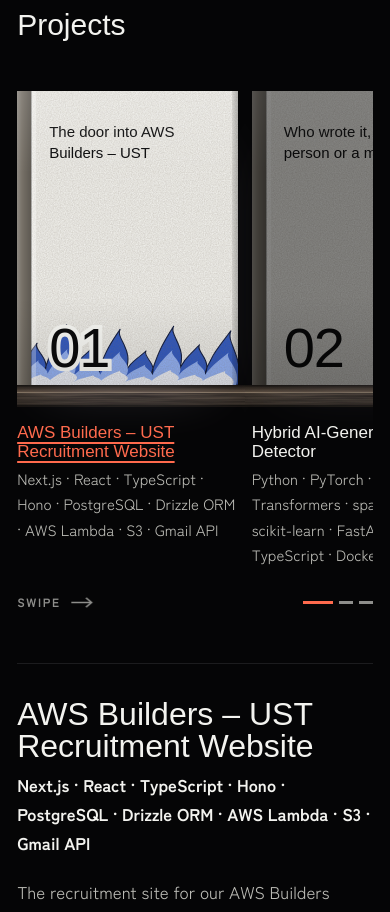
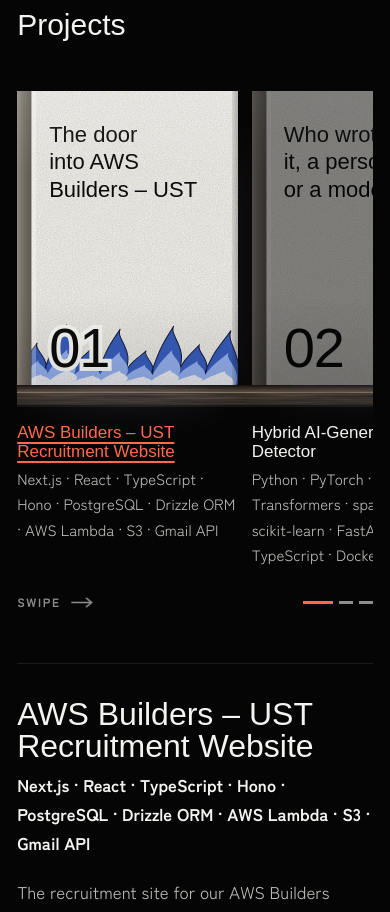
Before and after one commit to n4t5Uuu/Bleach-Inspired-Portfolio, a Next.js app: page / in a window 390 px wide. Shown: the part 2520-3432 px from the top of the page. Built offline with nearby package versions, Linux system fonts and the light colour scheme; a web font is replaced by a local one.

Commit message:
feat(volumes): make the cover titles fill more of the cover
The title was capped at 16 characters wide and 1.25rem, so it filled a
small corner of the cover. It now runs from 22px to 32px with the full
cover width, so the AWS title takes two lines on a phone instead of
three narrow ones.

```diff
--- a/src/app/globals.css
+++ b/src/app/globals.css
@@ -1823,11 +1823,10 @@
 /* the volume's poem, set on its own cover */
 .book-verse {
   grid-row: 1;
-  max-width: 16ch;
   font-family: var(--font-verse-stack);
   font-weight: 500;
-  font-size: clamp(0.9375rem, 1.35vw, 1.25rem);
-  line-height: 1.4;
+  font-size: clamp(1.375rem, 2.3vw, 2rem);
+  line-height: 1.25;
   text-wrap: balance;
 }
 
```
